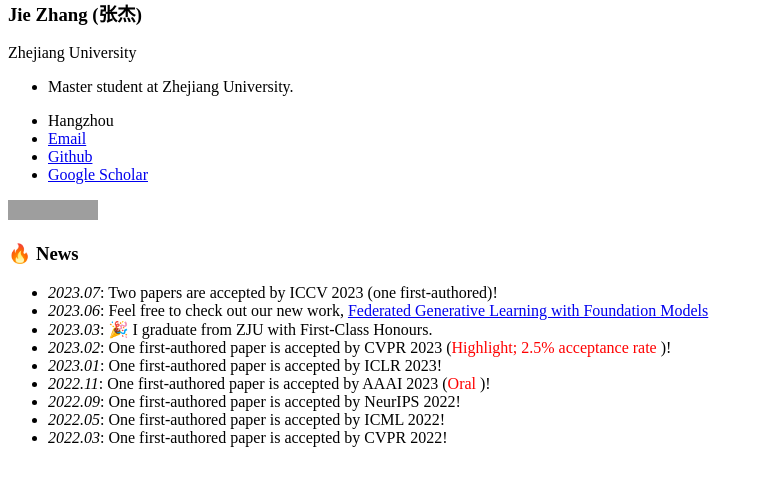
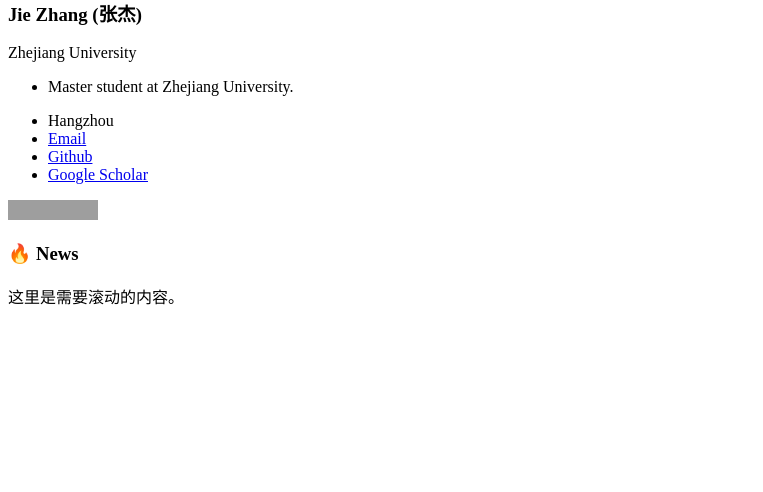
Before and after one commit to zj-jayzhang/zj-jayzhang.github.io, a Jekyll site: the page built from _pages/includes/news.md, in a window 1280 px wide. Shown: the part 544-1036 px from the top of the page, without its empty margins (0-763 px from the left). Built offline with Jekyll 4.4.1, drawn with Linux system fonts in a browser that asks for light colours; our own code applies the rules of GitHub Pages for plain Markdown files; before the commit the page ends 1007 px from its top, so only the background shows below that; grey boxes are pictures that could not be loaded.

Commit message:
Update news.md

```diff
--- a/_pages/includes/news.md
+++ b/_pages/includes/news.md
@@ -1,11 +1,5 @@
 # 🔥 News
 
-- *2023.07*: Two papers are accepted by ICCV 2023 (one first-authored)!
-- *2023.06*: Feel free to check out our new work, [Federated Generative Learning with Foundation Models](https://arxiv.org/abs/2306.16064)
-- *2023.03*: 🎉 I graduate from ZJU with First-Class Honours.
-- *2023.02*: One first-authored paper is accepted by CVPR 2023 (<font color="red">Highlight; 2.5% acceptance rate </font>)!
-- *2023.01*: One first-authored paper is accepted by ICLR 2023!
-- *2022.11*: One first-authored paper is accepted by AAAI 2023 (<font color="red">Oral </font>)!
-- *2022.09*: One first-authored paper is accepted by NeurIPS 2022!
-- *2022.05*: One first-authored paper is accepted by ICML 2022!
-- *2022.03*: One first-authored paper is accepted by CVPR 2022!
+<div style="overflow: scroll; height: 200px;">
+这里是需要滚动的内容。
+</div>
```
